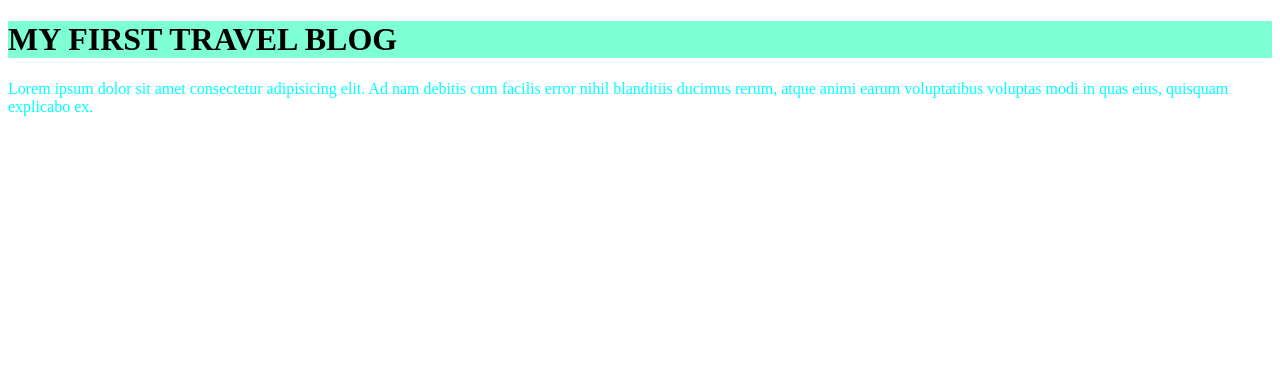
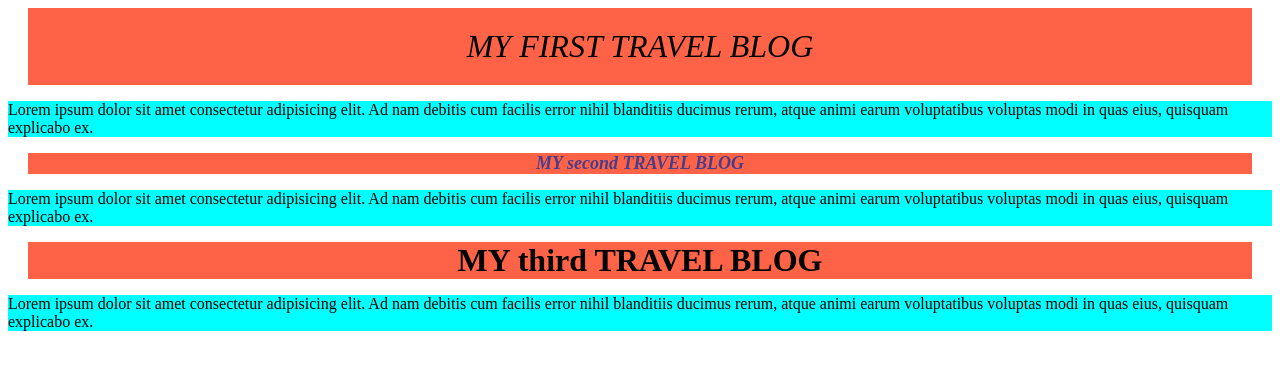
Before and after one commit to luckyosd/my--first--repository1, a plain HTML site: page index.html in a window 1280 px wide. Drawn offline with Linux system fonts and the light colour scheme.

Commit message:
second commit

```diff
--- a/index.html
+++ b/index.html
@@ -11,8 +11,20 @@
 </head>
 
 <body>
-    <h1>MY FIRST TRAVEL BLOG</h1>
-    <P class="yellow">Lorem ipsum dolor sit amet consectetur adipisicing elit. Ad nam debitis cum facilis error nihil blanditiis ducimus rerum, atque animi earum voluptatibus voluptas modi in quas eius, quisquam explicabo ex.</P>
+
+    <div>
+        <h1 id="blog">MY FIRST TRAVEL BLOG</h1>
+
+        <P class="yellow">Lorem ipsum dolor sit amet consectetur adipisicing elit. Ad nam debitis cum facilis error nihil blanditiis ducimus rerum, atque animi earum voluptatibus voluptas modi in quas eius, quisquam explicabo ex.</P>
+    </div>
+    <div>
+        <h1 id="short">MY second TRAVEL BLOG</h1>
+        <P class="yellow">Lorem ipsum dolor sit amet consectetur adipisicing elit. Ad nam debitis cum facilis error nihil blanditiis ducimus rerum, atque animi earum voluptatibus voluptas modi in quas eius, quisquam explicabo ex.</P>
+    </div>
+    <div>
+        <h1>MY third TRAVEL BLOG</h1>
+        <P class="yellow">Lorem ipsum dolor sit amet consectetur adipisicing elit. Ad nam debitis cum facilis error nihil blanditiis ducimus rerum, atque animi earum voluptatibus voluptas modi in quas eius, quisquam explicabo ex.</P>
+    </div>
 
 </body>
 
--- a/style/styles.css
+++ b/style/styles.css
@@ -1,7 +1,30 @@
 h1 {
-    background-color: aquamarine;
+    background-color: tomato;
+    color: black;
+    text-align: center;
+    padding: 30px solid tomato;
+    margin: 5px 20px;
 }
 
 .yellow {
-    color: aqua;
+    background-color: aqua;
+    color: black;
+    padding-top: 50px solid tomato;
 }
+
+#blog {
+    color: black;
+    text-shadow: 10px;
+    font-weight: 400;
+    padding: 20px 50px;
+    weight: 10%;
+    height: 20%;
+    font-style: italic;
+    font-style: bold;
+}
+
+#short {
+    color: darkslateblue;
+    font-size: large;
+    font-style: italic;
+}
```
